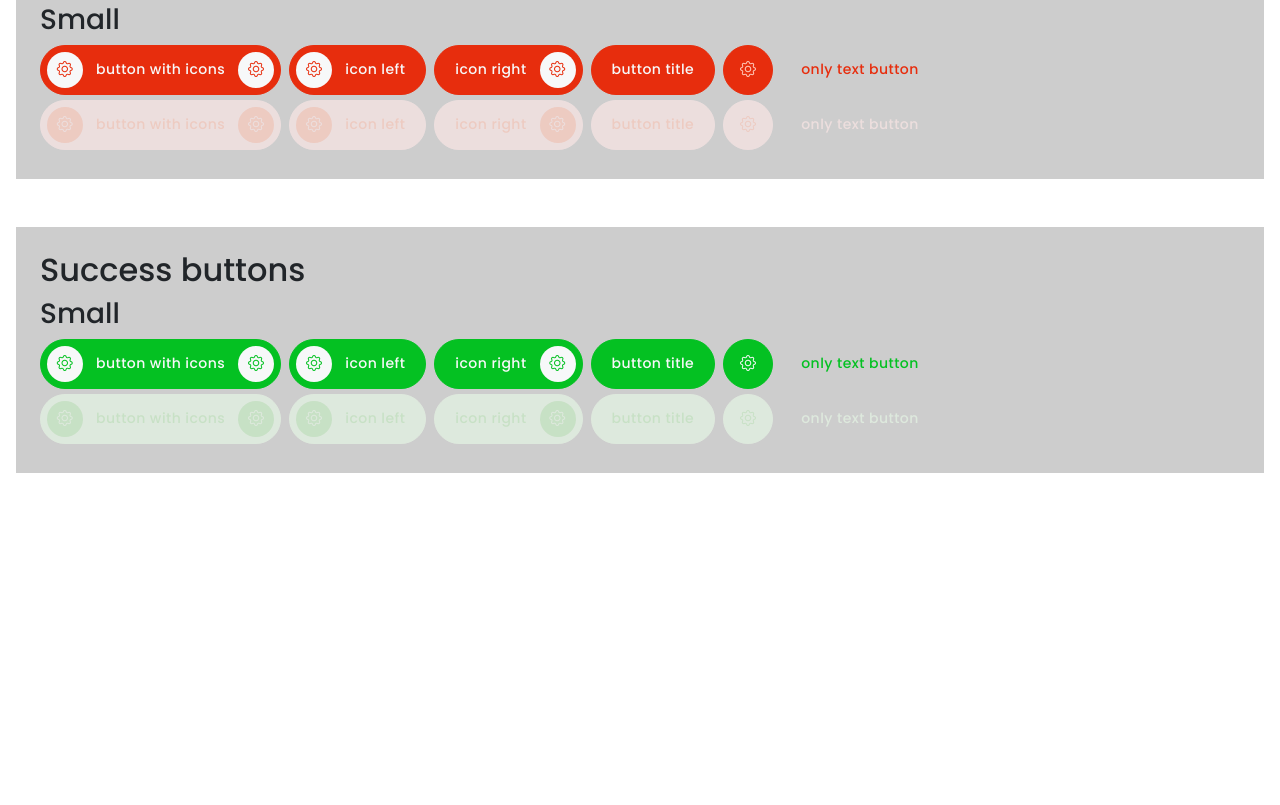
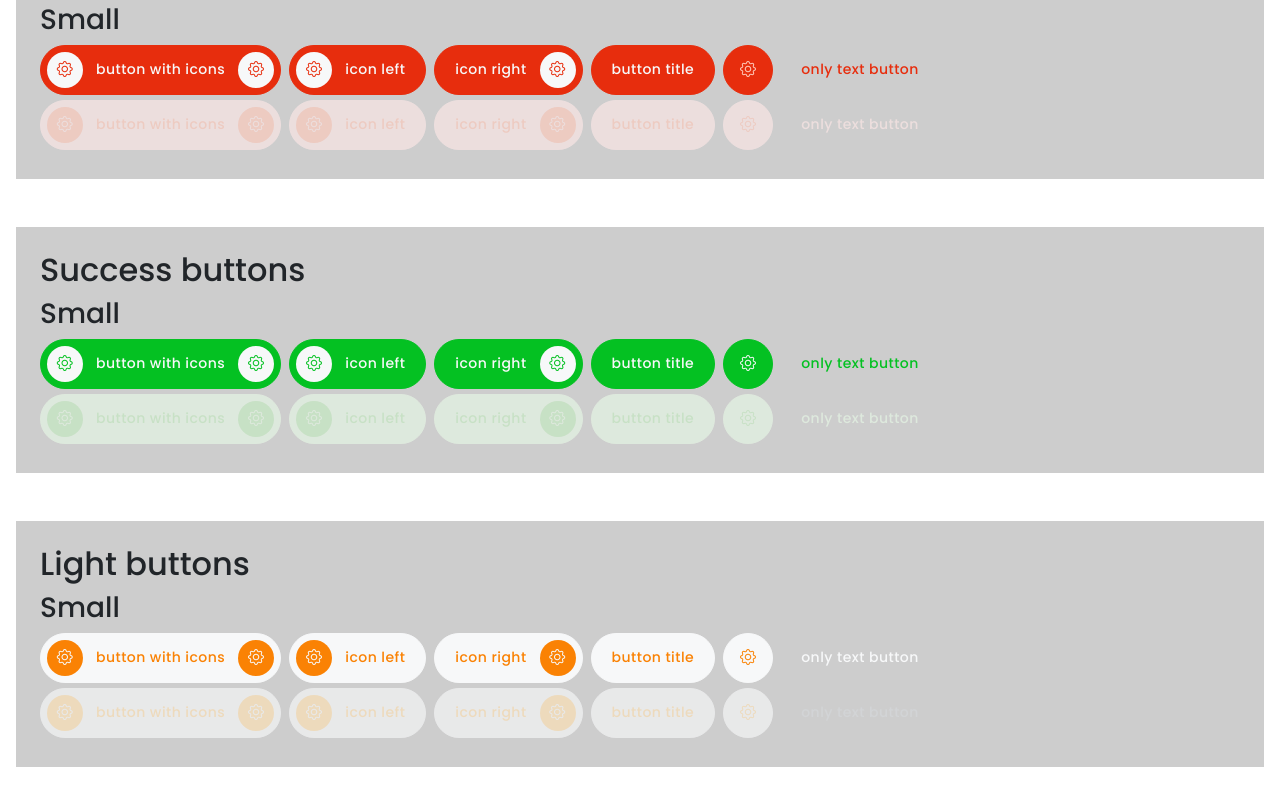
Before and after one commit to lelekann/forklift, a website: page buttons.html in a window 1280 px wide. Shown: the part 1866-2671 px from the top of the page. Before the commit the page ends 2403 px from the top, so only its background shows below. Drawn offline with nearby package versions, Linux system fonts and the light colour scheme.

Commit message:
fixed light and light disabled buttons

```diff
--- a/buttons.html
+++ b/buttons.html
@@ -612,5 +612,71 @@
         </div>
       </div>
     </section>
+
+    <section class="mb-5 p-4">
+      <h2>Light buttons</h2>
+      <div>
+        <h3>Small</h3>
+        <div class="d-flex gap-2 justify-content">
+          <button class="btn btn-light btn-sm">
+            <i class="bi bi-gear icon-left"></i>
+            <span class="btn-text">Button with icons</span>
+            <i class="bi bi-gear icon-right"></i>
+          </button>
+
+          <button class="btn btn-light btn-sm">
+            <i class="bi bi-gear icon-left"></i>
+            <span class="btn-text">icon left</span>
+          </button>
+
+          <button class="btn btn-light btn-sm">
+            <span class="btn-text">icon right</span>
+            <i class="bi bi-gear icon-right"></i>
+          </button>
+
+          <button class="btn btn-light btn-sm">
+            <span class="btn-text">button title</span>
+          </button>
+
+          <button class="btn btn-light btn-sm">
+            <i class="bi bi-gear icon-only"></i>
+          </button>
+
+          <button class="btn btn-light only-text btn-sm">
+            <span class="btn-text">only text button</span>
+          </button>
+        </div>
+
+        <div class="d-flex gap-2 justify-content">
+          <button class="btn btn-light btn-sm" disabled>
+            <i class="bi bi-gear icon-left"></i>
+            <span class="btn-text">button with icons</span>
+            <i class="bi bi-gear icon-right"></i>
+          </button>
+
+          <button class="btn btn-light btn-sm" disabled>
+            <i class="bi bi-gear icon-left"></i>
+            <span class="btn-text">icon left</span>
+          </button>
+
+          <button class="btn btn-light btn-sm" disabled>
+            <span class="btn-text">icon right</span>
+            <i class="bi bi-gear icon-right"></i>
+          </button>
+
+          <button class="btn btn-light btn-sm" disabled>
+            <span class="btn-text">button title</span>
+          </button>
+
+          <button class="btn btn-light btn-sm" disabled>
+            <i class="bi bi-gear icon-only"></i>
+          </button>
+
+          <button class="btn btn-sm btn-light only-text" disabled>
+            <span class="btn-text">only text button</span>
+          </button>
+        </div>
+      </div>
+    </section>
   </body>
 </html>
--- a/scss/_buttons.scss
+++ b/scss/_buttons.scss
@@ -449,3 +449,74 @@
     }
   }
 }
+
+.btn-light {
+  --bs-btn-color: #fa8204;
+  --bs-btn-hover-color: #ff9306;
+  --bs-btn-hover-bg: #fff;
+  --bs-btn-hover-border-color: #fff;
+  --bs-btn-active-color: #f47303;
+  --bs-btn-active-bg: #f7f8f9;
+  --bs-btn-active-border-color: #f7f8f9;
+  --bs-btn-disabled-color: #ffe2b4;
+  --bs-btn-disabled-bg: #f7f8f9;
+  --bs-btn-disabled-border-color: #f7f8f9;
+
+  .bi {
+    color: #f7f8f9;
+    background-color: #fa8204;
+  }
+
+  &:hover {
+    .bi {
+      background-color: #ff9306;
+    }
+  }
+
+  &:active {
+    .bi {
+      background-color: #f47303;
+    }
+  }
+
+  .bi.icon-only {
+    color: #fa8204;
+    background-color: transparent;
+
+    &:hover {
+      color: #ff9306;
+    }
+
+    &:active {
+      color: #f47303;
+    }
+  }
+
+  &.only-text {
+    color: #f7f8f9;
+
+    &:hover {
+      color: #fff;
+    }
+
+    &:active {
+      color: #efefef;
+    }
+
+    &:disabled {
+      color: #d5d8db;
+    }
+  }
+
+  &:disabled {
+    .bi {
+      color: #f7f8f9;
+      background-color: #ffe2b4;
+    }
+
+    .icon-only {
+      color: #ffe2b4;
+      background-color: transparent;
+    }
+  }
+}
```
Also changed, not shown: scss/style.css, 1 other file.
